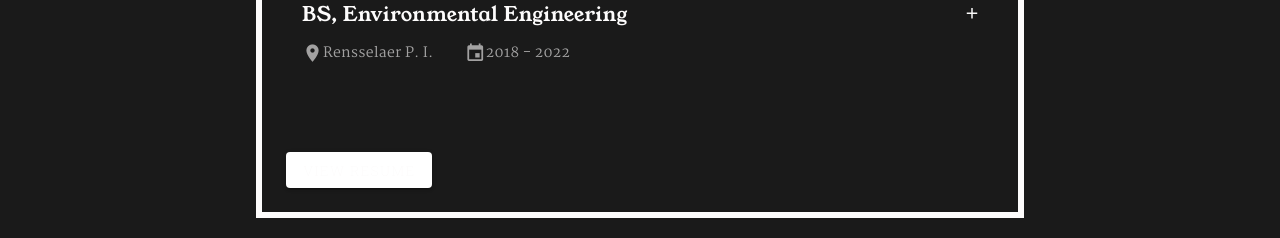
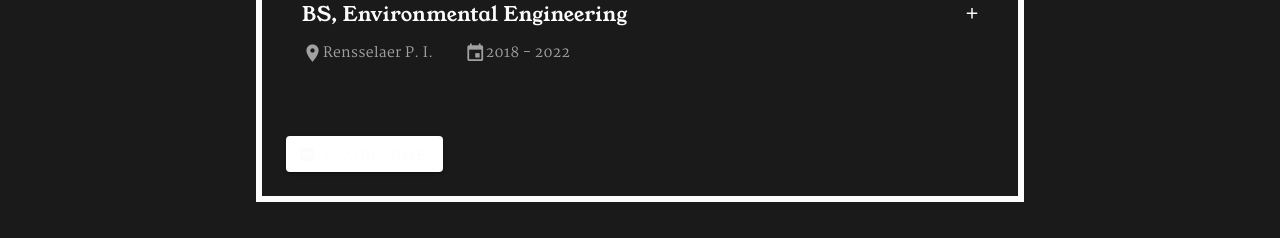
Before and after one commit to teykamp/homepage, a Vue app: page / in a window 1280 px wide. Shown: the part 1400-1638 px from the top of the page. Built offline with nearby package versions, Linux system fonts and the light colour scheme.

Commit message:
update resume download button

```diff
--- a/src/components/EngineeringContent.vue
+++ b/src/components/EngineeringContent.vue
@@ -72,9 +72,10 @@
       </v-sheet>
       <v-btn
         @click.prevent="open"
-        class="ma-6"
+        class="ma-6 mt-2"
         style="font-family: Roboto Slab;"
-      >View Resume</v-btn>
+        prepend-icon="mdi-file-pdf-box"
+      >C.V./Resume</v-btn>
     </v-sheet>
   </div>
 </template>
```
